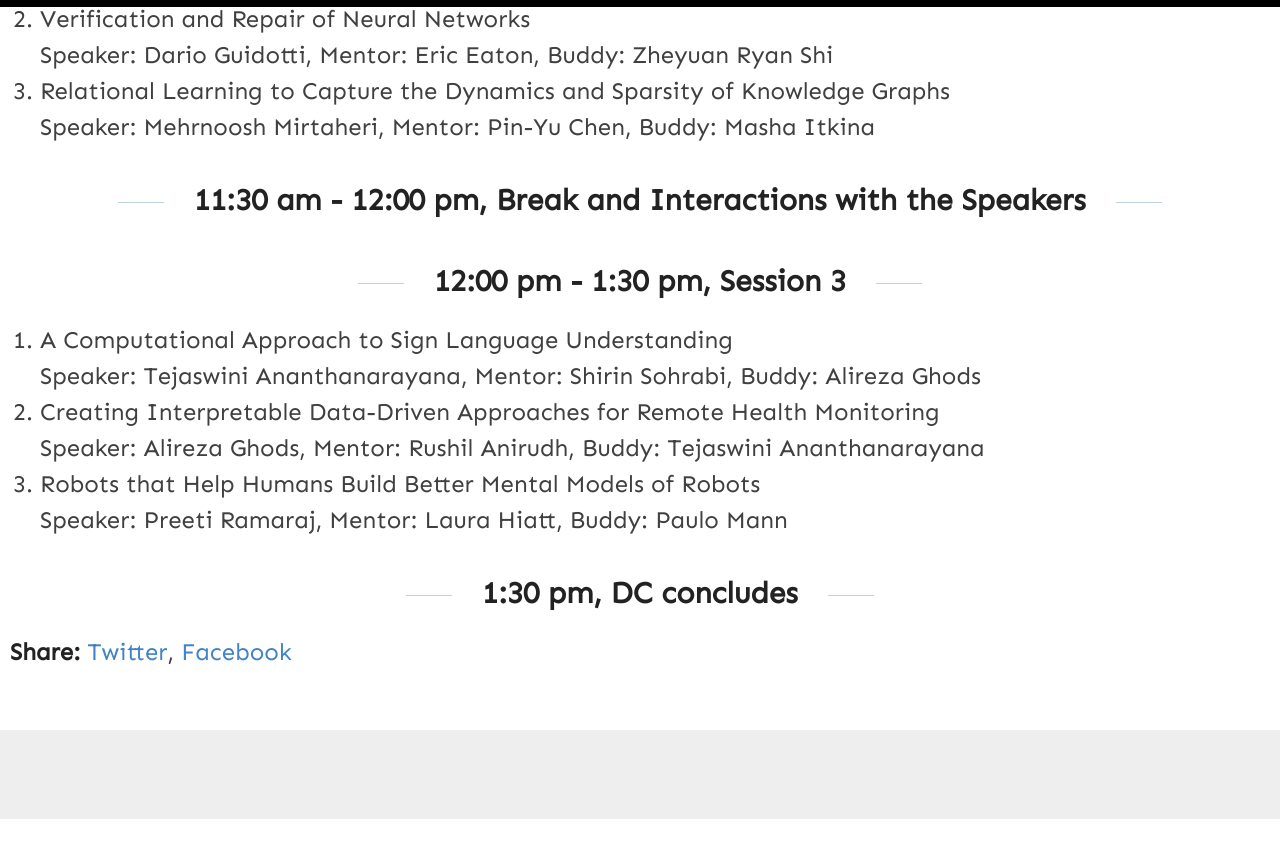
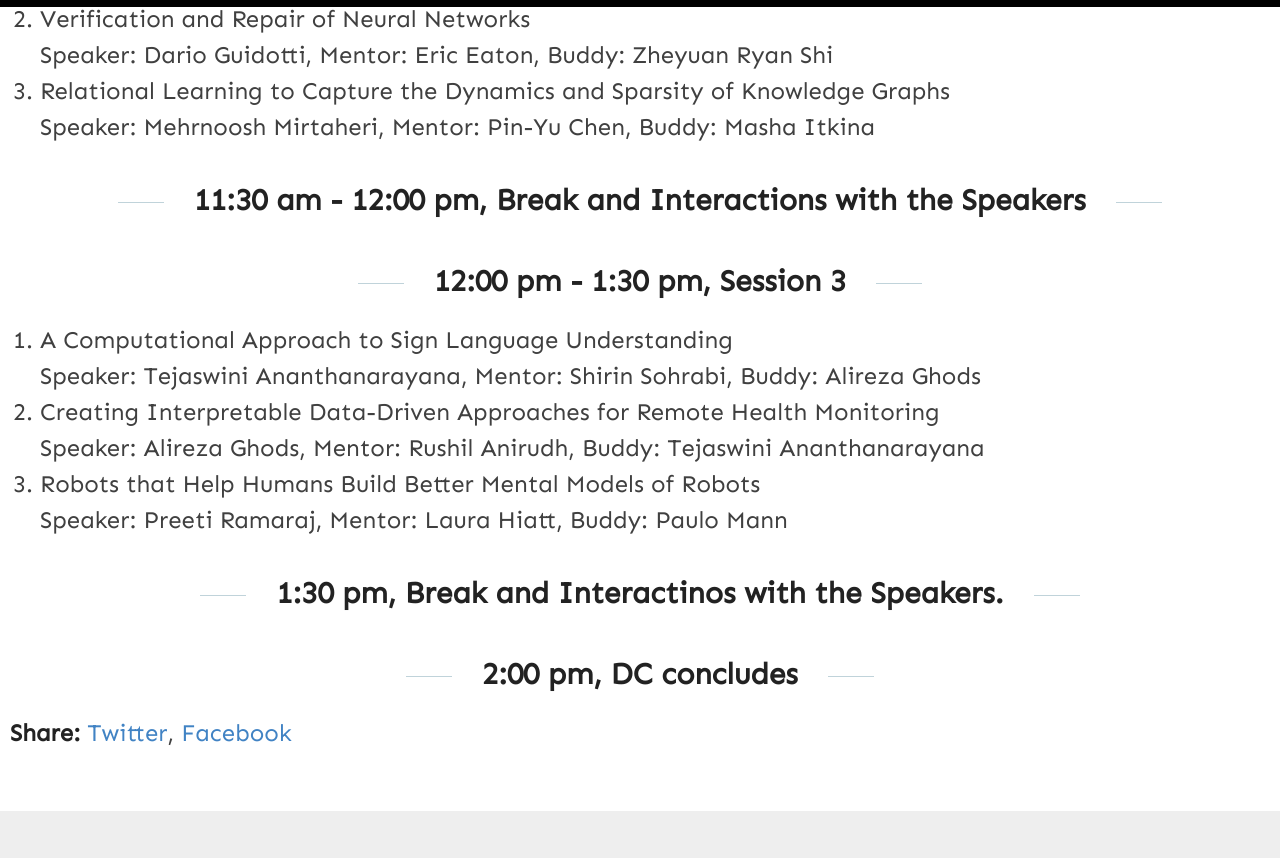
Before and after one commit to anna-reali/dc2021, a Jekyll site: the page built from _posts/2021-02-03-wednesday-day-2.md, in a window 1280 px wide and 900 px high, scrolled down 1142 px. Shown: the top 858 px of the window. Built offline with Jekyll 4.4.1, drawn with Linux system fonts in a browser that asks for light colours; before the commit the page ends 1961 px from its top, so only the background shows below that.

Commit message:
Update 2021-02-03-wednesday-day-2.md

```diff
--- a/_posts/2021-02-03-wednesday-day-2.md
+++ b/_posts/2021-02-03-wednesday-day-2.md
@@ -46,6 +46,9 @@ Anna Helena Reali Costa and Shiwali Mohan
 3. Robots that Help Humans Build Better Mental Models of Robots \
    Speaker: Preeti Ramaraj, Mentor: Laura Hiatt, Buddy: Paulo Mann
 
+1:30 pm, Break and Interactinos with the Speakers.
+----
 
-1:30 pm, DC concludes
+
+2:00 pm, DC concludes
 ----
```
